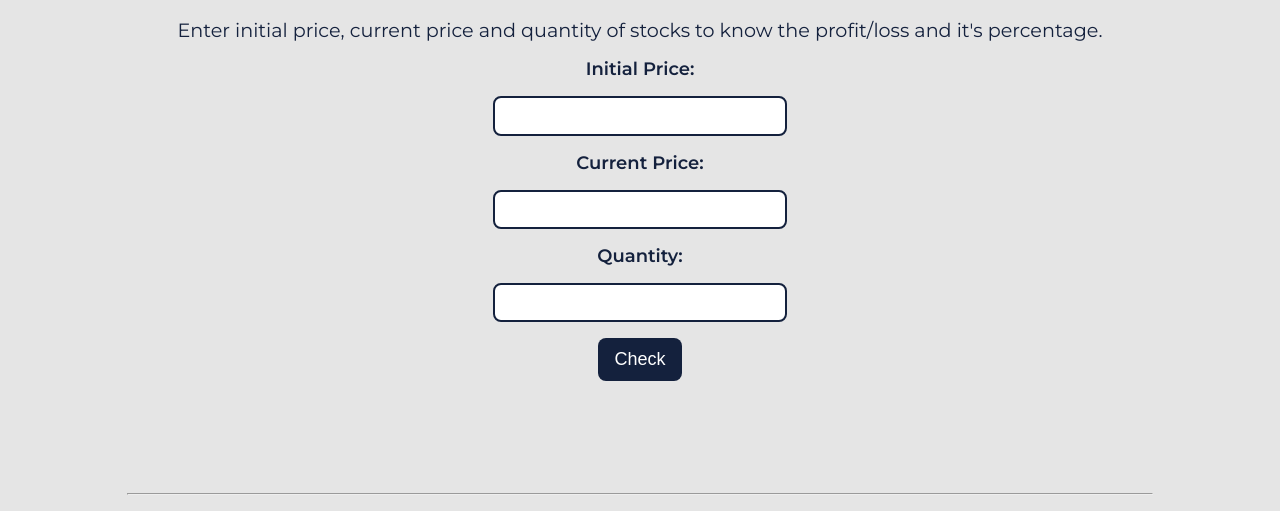
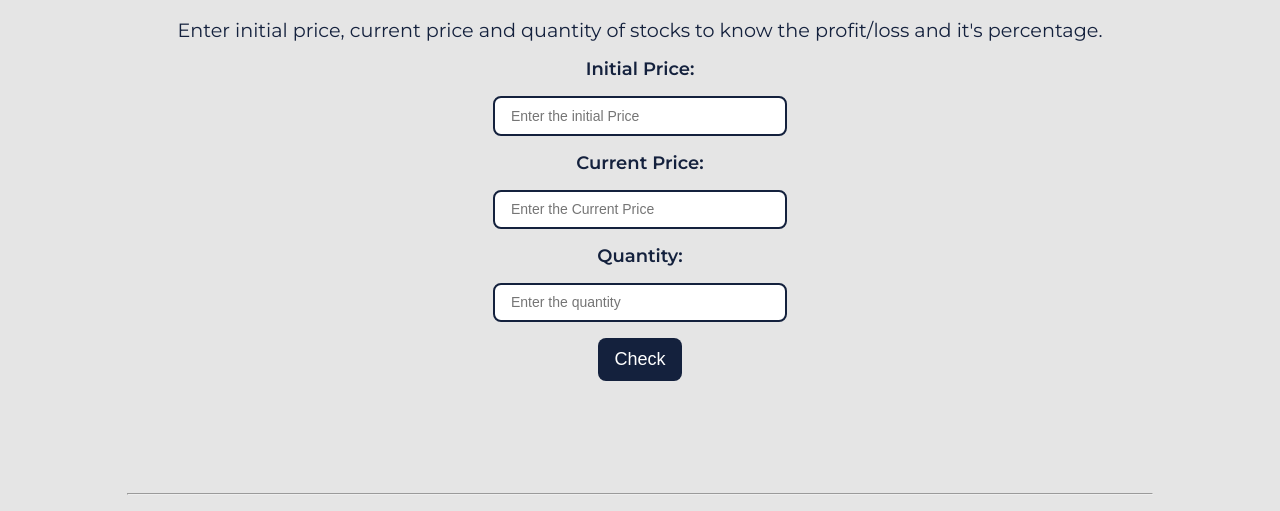
Before and after one commit to NeerajVodala/stonks, a plain HTML site: page index.html in a window 1280 px wide. Shown: the part 74-585 px from the top of the page. Drawn offline with Linux system fonts and the light colour scheme.

Commit message:
Update index.html

```diff
--- a/index.html
+++ b/index.html
@@ -16,11 +16,12 @@
             it's
             percentage.</p>
         <label for="initial-price" class="input-label">Initial Price:</label>
-        <input type="number" min="0" class="input initial-price" />
+        <input type="number" min="0" class="input initial-price" placeholder="Enter the initial Price" />
         <label for="current-price" class="input-label">Current Price:</label>
-        <input type="number" min="0" class="input current-price" />
+        <input type="number" min="0" class="input current-price"
+        placeholder="Enter the Current Price" />
         <label for="quantity" class="input-label">Quantity:</label>
-        <input type="number" min="0" class="input quantity" />
+        <input type="number" min="0" class="input quantity" placeholder="Enter the quantity" />
         <button class="btn-check">Check</button>
         <div class="result"></div>
     </div>
```
